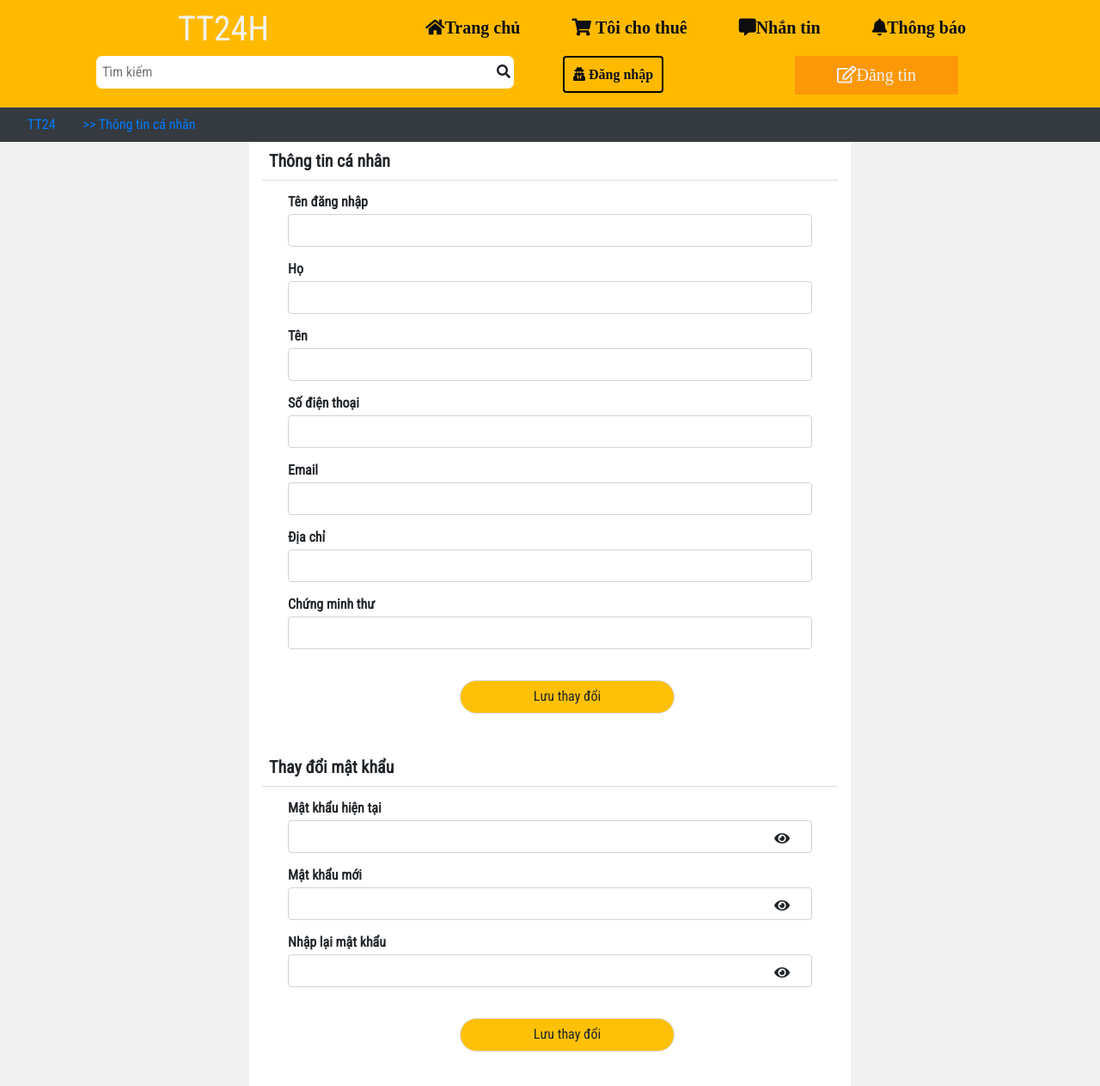
After one commit to HaiNamNguyen3012/B-i-t-p-l-n-web, a PHP site: page /cstt/trangcstt.html in a window 1280 px wide. The commit adds this page. Shown: the whole page at 86% size. Run offline with PHP 8.4, Linux system fonts and the light colour scheme.

Commit message:
update lại

```diff
--- /dev/null
+++ b/cstt/trangcstt.css
@@ -0,0 +1,63 @@
+nav{
+    height: 40px;
+}
+.main-container{
+    background-color: #f1f1f1;
+    line-height: normal;
+    width: 100%;
+
+}
+.container.cstt{
+    margin-right: auto;
+    margin-left: auto;
+    width: 700px;
+}
+.cstt{
+    background-color: #ffff;
+}
+.title{
+    padding:10px 8px;
+    font-weight: 700;
+    margin-top:0;
+    margin-bottom: 0;
+    border-bottom: 1px solid #ddd;
+    font-size: 20px;
+}
+.information {
+    padding-top:15px;
+}
+.col-xs-12{
+    padding-left:30px ;
+    padding-right: 30px;
+}
+label {
+    font-weight: 700;
+    margin-bottom: 5px;
+    font-size: 16px;
+}
+.form-control:hover{
+    background-color: #e6e6e6;
+}
+.btn{
+    text-align: center;
+    line-height: 1.8;
+    min-width: 14px;
+    border-radius: 20px;
+    padding: 4px 10px;
+    width: 250px;
+    border:1px solid #d7d9dc ;
+    margin-bottom: 40px;
+    margin-left: 200px;
+    margin-top: 20px;
+
+}
+.col-xs-12.doipassword{
+    padding-top:15px;
+}
+.field-icon{
+    float: right;
+    position: relative;
+    margin-right: 25px;
+    margin-top:-25px;
+    z-index:2;
+}
--- /dev/null
+++ b/cstt/trangcstt.html
@@ -0,0 +1,170 @@
+<!DOCTYPE html>
+    <html lang="en">
+
+    <head>
+        <meta charset="UTF-8">
+        <meta name="viewport" content="width=device-width, initial-scale=1.0">
+        <link href="https://fonts.googleapis.com/css2?family=Roboto+Condensed&display=swap" rel="stylesheet">
+        <link rel="stylesheet" href="https://maxcdn.bootstrapcdn.com/bootstrap/4.0.0/css/bootstrap.min.css" integrity="sha384-Gn5384xqQ1aoWXA+058RXPxPg6fy4IWvTNh0E263XmFcJlSAwiGgFAW/dAiS6JXm" crossorigin="anonymous">
+        <script src="https://ajax.googleapis.com/ajax/libs/jquery/3.5.1/jquery.min.js"></script>
+        <script src="https://cdnjs.cloudflare.com/ajax/libs/popper.js/1.16.0/umd/popper.min.js"></script>
+        <script src="https://maxcdn.bootstrapcdn.com/bootstrap/4.5.2/js/bootstrap.min.js"></script>
+        <link rel="stylesheet" href="/icon/css/all.min.css">
+        <link rel="stylesheet" href="/nguoichothue/nguoichothue.css">
+        <link rel="stylesheet" href="./dangtin.html">
+        <link rel="stylesheet" href="./trangcstt.css">
+        <title>Trang thông tin cá nhân</title>
+    </head>
+    <body>
+            <header class="container-fluid">
+                <div class="container">
+                    <div class="row up">
+                        <div class="col-sm-4 left">
+                            <h1>
+                                <a href="../nguoichothue/nguoichothue.html">TT24H</a>
+                            </h1>
+                        </div>
+                        <div class="col-sm-8 right">
+                            <ul>
+                              <li>
+                                  <a href="../nguoichothue/nguoichothue.html">
+                                      <i class="fas fa-home">Trang chủ</i>
+                                    </a>
+                                </li>
+                                <li>
+                                    <a href="#">
+                                        <i class="fas fa-shopping-cart"> Tôi cho thuê </i>
+                                    </a>
+                                </li>
+                                <li>
+                                    <a href="#">
+                                        <i class="fas fa-comment-alt">Nhắn tin</i>
+                                    </a>
+                                </li>
+                                <li>
+                                    <a href="#">
+                                        <i class="fas fa-bell">Thông báo</i>
+                                    </a>
+                                </li>
+                            </ul>
+                        </div>
+                    </div>
+                    <div class="row down">
+                        <div class="col-sm-6 left">
+                            <input type="search" name="search" id="search" placeholder="Tìm kiếm">
+                            <span id="icon-search">
+                                <i class="fas fa-search"></i>
+                            </span>
+                        </div>
+                        <div class="col-sm-3 center">
+                            <a href="../dangnhap/dangnhap.html">
+                                <i class="fas fa-user-secret">
+                                    Đăng nhập
+                                </i>
+                            </a>
+                        </div>
+                        <div class="col-sm-2 right">
+                            <a href="../nguoichothue/dangtin.html">
+                                <i class="far fa-edit">Đăng tin</i>
+                            </a>
+                        </div>
+                    </div>
+                </div>
+            </header>
+            <nav class="navbar navbar-expand-sm bg-dark navbar-dark">
+                <a class="nav-link" href="../nguoichothue/nguoichothue.html">TT24</a>
+                <a class="nav-link" href="#"> >> Thông tin cá nhân</a>
+            </nav>
+            <div class="main-container">
+                <div class="container cstt">
+                    <div class="newtitle">
+                        <div class="title">Thông tin cá nhân</div>
+                    </div>
+                    <div class="information" >
+                        <div class="col-xs-12">
+                                <form action="" class="needs-validation" novalidate>
+                                    <div class="form-group">
+                                      <label for="uname">Tên đăng nhập</label>
+                                      <input type="text" class="form-control" id="uname" name="uname" value="" required>
+                                      <div class="valid-feedback">Hợp lệ</div>
+                                      <div class="invalid-feedback">Vui lòng nhập thông tin</div>
+                                    </div>
+                                    <div class="form-group">
+                                        <label for="uname">Họ</label>
+                                        <input type="text" class="form-control" id="ho" name="ho" value="" required>
+                                        <div class="valid-feedback">Hợp lệ</div>
+                                        <div class="invalid-feedback">Vui lòng nhập thông tin</div>
+                                      </div>
+                                      <div class="form-group">
+                                        <label for="name">Tên</label>
+                                        <input type="text" class="form-control" id="ten" name="ten" value=""required>
+                                        <div class="valid-feedback">Hợp lệ</div>
+                                        <div class="invalid-feedback">Vui lòng nhập thông tin</div>
+                                      </div>
+                                      <div class="form-group">
+                                        <label for="phone">Số điện thoại</label>
+                                        <input type="text" class="form-control" id="sdt" name="sdt" value="" required>
+                                        <div class="valid-feedback">Hợp lệ</div>
+                                        <div class="invalid-feedback">Vui lòng nhập thông tin</div>
+                                      </div>
+                                      <div class="form-group">
+                                        <label for="email">Email</label>
+                                        <input type="email" class="form-control" id="mail" name="mail" value="" required autocomplete="on">
+                                        <div class="valid-feedback">Hợp lệ</div>
+                                        <div class="invalid-feedback">Vui lòng nhập thông tin</div>
+                                      </div>
+                                      <div class="form-group">
+                                        <label for="address">Địa chỉ</label>
+                                        <input type="text" class="form-control" id="diachi" name="diachi" value="" required>
+                                        <div class="valid-feedback">Hợp lệ</div>
+                                        <div class="invalid-feedback">Vui lòng nhập thông tin</div>
+                                      </div>
+                                      <div class="form-group">
+                                        <label for="cmt">Chứng minh thư</label>
+                                        <input type="text" class="form-control" id="cmt" name="cmt" value="" required>
+                                        <div class="valid-feedback">Hợp lệ</div>
+                                        <div class="invalid-feedback">Vui lòng nhập thông tin</div>
+                                      </div>
+                                    <button type="submit" class="btn btn-warning">Lưu thay đổi</button>
+                            </form>
+                        </div>
+                    </div>
+                    <div class="newpassword" >
+                         <div class="title">Thay đổi mật khẩu</div>
+                         <div class="col-xs-12 doipassword">
+                            <form action="" class="needs-validation" novalidate>
+                            <div class="form-group">
+                                <label for="password">Mật khẩu hiện tại</label>
+                                <input type="password" class="form-control" name="password" id="password" pattern=".{8,12}"  required />
+                                <span toggle="#password" class="fa fa-fw fa-eye field-icon toggle-password"></span>
+                                <div class="invalid-feedback">Vui lòng nhập mật khẩu</div>
+                                <div class="valid-feedback">Hợp lệ</div>
+                            </div>
+
+                            <div class="form-group">
+                                <label for="newpassword">Mật khẩu mới</label>
+                                <input type="password" class="form-control" name="newpassword" id="newpassword" pattern=".{8,12}" onkeyup='check();' required />
+                                <span toggle="#newpassword" class="fa fa-fw fa-eye field-icon toggle-password"></span>
+                                <div class="valid-feedback">Hợp lệ</div>
+                                <div class="invalid-feedback">Vui lòng nhập mật khẩu</div>
+                            </div>
+                            <div class="form-group">
+                                <label for="re-password">Nhập lại mật khẩu</label>
+                                <input type="password" class="form-control" name="re-password" id="re-password" pattern=".{8,12}" onkeyup='check();' required />
+                                <span toggle="#re-password" class="fa fa-fw fa-eye field-icon toggle-password"></span>
+                                <div class="valid-feedback">Hợp lệ</div>
+                                <div class="invalid-feedback">Vui lòng nhập mật khẩu</div>
+                                <span id="message"></span>
+                            </div>
+                            <button type="submit" class="btn btn-warning">Lưu thay đổi</button>
+                            </form>
+                         </div>
+                    </div>
+
+
+
+                </div>
+            </div>
+            <script src="./trangcstt.js "></script>
+    </body>
+    </html>
--- a/cstt/ttcn.css
+++ b/cstt/ttcn.css
@@ -1,4 +1,6 @@
-
+nav{
+    height: 40px;
+}
 .file-upload{
     height: 50px;
     width: 50px;
--- a/cstt/ttcn.html
+++ b/cstt/ttcn.html
@@ -147,7 +147,7 @@
                                     </li>
                                 </ul>
                             </div>
-                            <a href="#" style=text-decoration:none;>
+                            <a href="./trangcstt.html" style=text-decoration:none;>
                                 <button type="button" class="btn btn-block">Chỉnh sửa thông tin</button>
                             </a>
                         </div>
--- a/thongtintk/cstt.css
+++ b/thongtintk/thongtin.css
@@ -130,7 +130,7 @@ nav{
 
 }
 footer.container-fluid{
-   width: 100%;
+    width: 100%;
     padding-left: 0px;
     padding-right: 0px;
     margin-left: auto;
--- a/thongtintk/cstt.html
+++ b/thongtintk/thongtin.html
@@ -9,7 +9,7 @@
         <script src="https://ajax.googleapis.com/ajax/libs/jquery/3.5.1/jquery.min.js"></script>
         <link rel="stylesheet" href="/icon/css/all.min.css">
         <link rel="stylesheet" href="/nguoichothue/nguoichothue.css">
-        <link rel="stylesheet" href="./cstt.css">
+        <link rel="stylesheet" href="./thongtin.css">
         <link rel="stylesheet" href="./dangtin.html">
         <title>Trang cá nhân</title>
     </head>
```
Also changed, not shown: cstt/trangcstt.js (added, +39 -0 lines).
